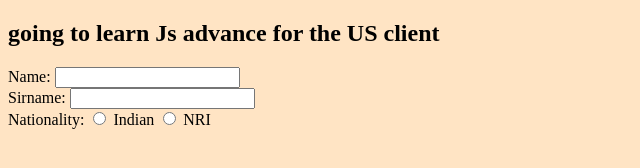
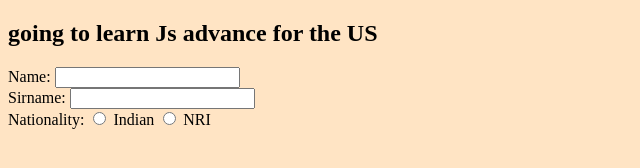
Before and after one commit to sanket-phadatare/JS-advance-US-client, a plain HTML site: page Index.html in a window 1280 px wide. Shown: the full height of the page, 0-640 px from the left. Drawn offline with Linux system fonts and the light colour scheme.

Commit message:
Fix heading text in Index.html

```diff
--- a/Index.html
+++ b/Index.html
@@ -8,7 +8,7 @@
 </head>
 
 <body style="background-color: bisque; border: 1 solid dotted;">
-    <h2>going to learn Js advance for the US client</h2>
+    <h2>going to learn Js advance for the US </h2>
 
     Name: <input type="text" style="color: red;"/> <br />
     Sirname: <input type="text" /> <br />
```
